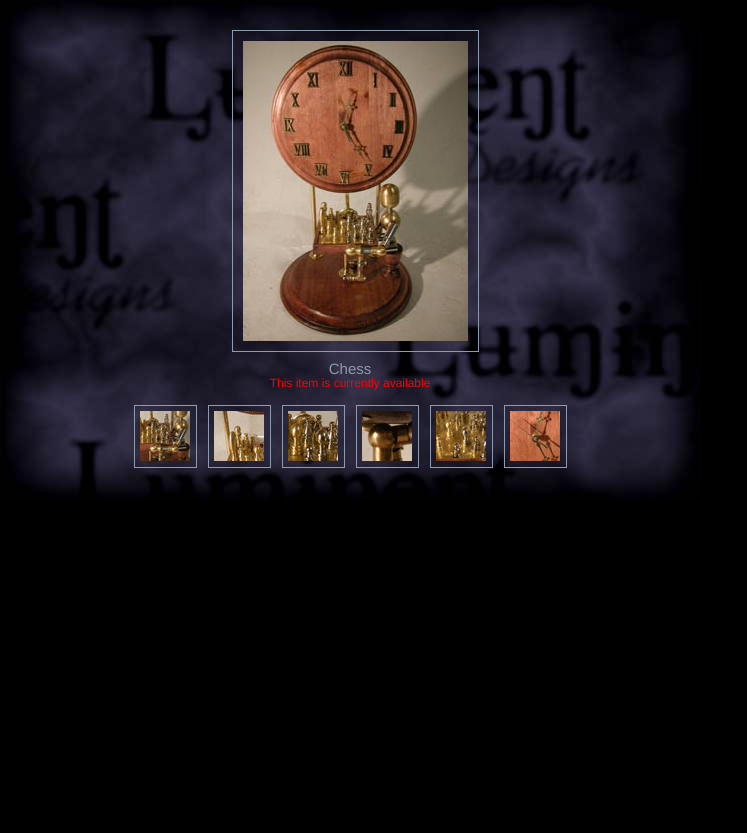
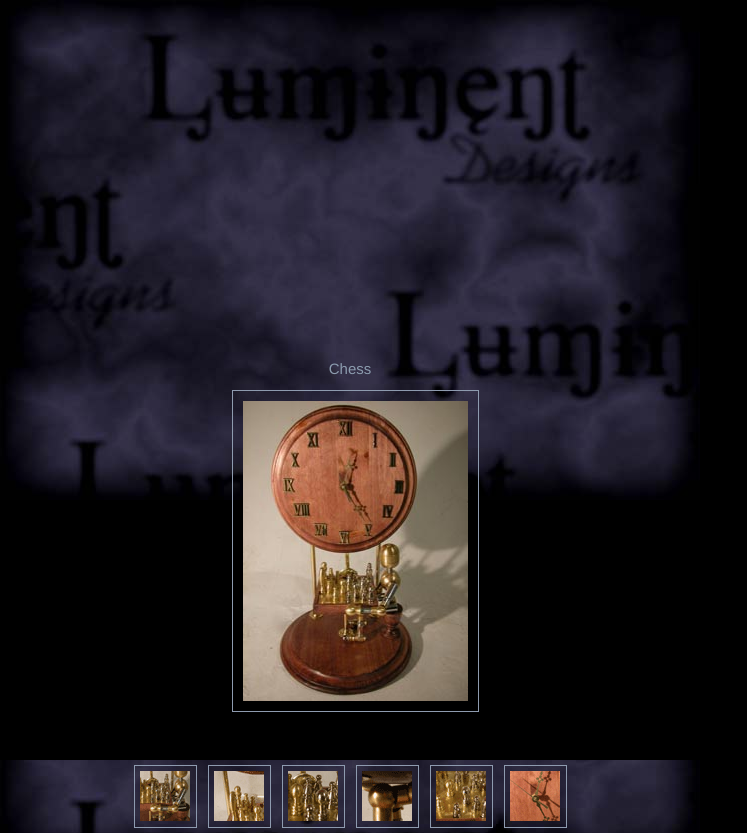
Before and after one commit to beenjamminj/luminent-designs, a plain HTML site: page chess.html in a window 1280 px wide. Shown: the whole page, without its empty margins (0-747 px from the left). Before the commit the page ends 800 px from the top, so only its background shows below. Drawn offline with Linux system fonts and the light colour scheme.

Commit message:
Update chess.html

```diff
--- a/chess.html
+++ b/chess.html
@@ -96,8 +96,7 @@
 	<img src="images/background_red.jpg" alt="" width="700" height="500" border="0">
 </div>
 <div id="text">
-Chess<BR><span class="sale"> This item is currently available</span>
-</div>
+Chess<BR>
 
 <div id="image1">
 <img src="images/chess1.jpg" alt="" width="225" height="300" border="0">
```
